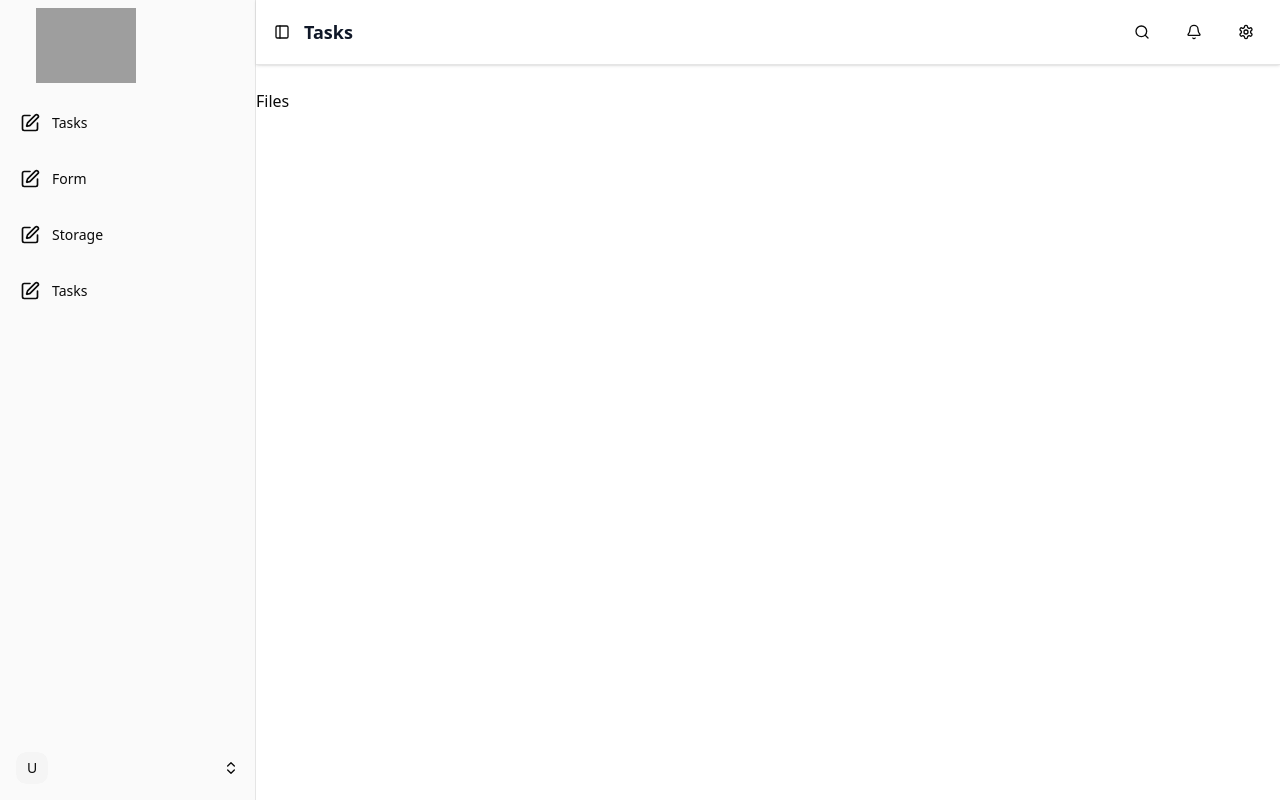
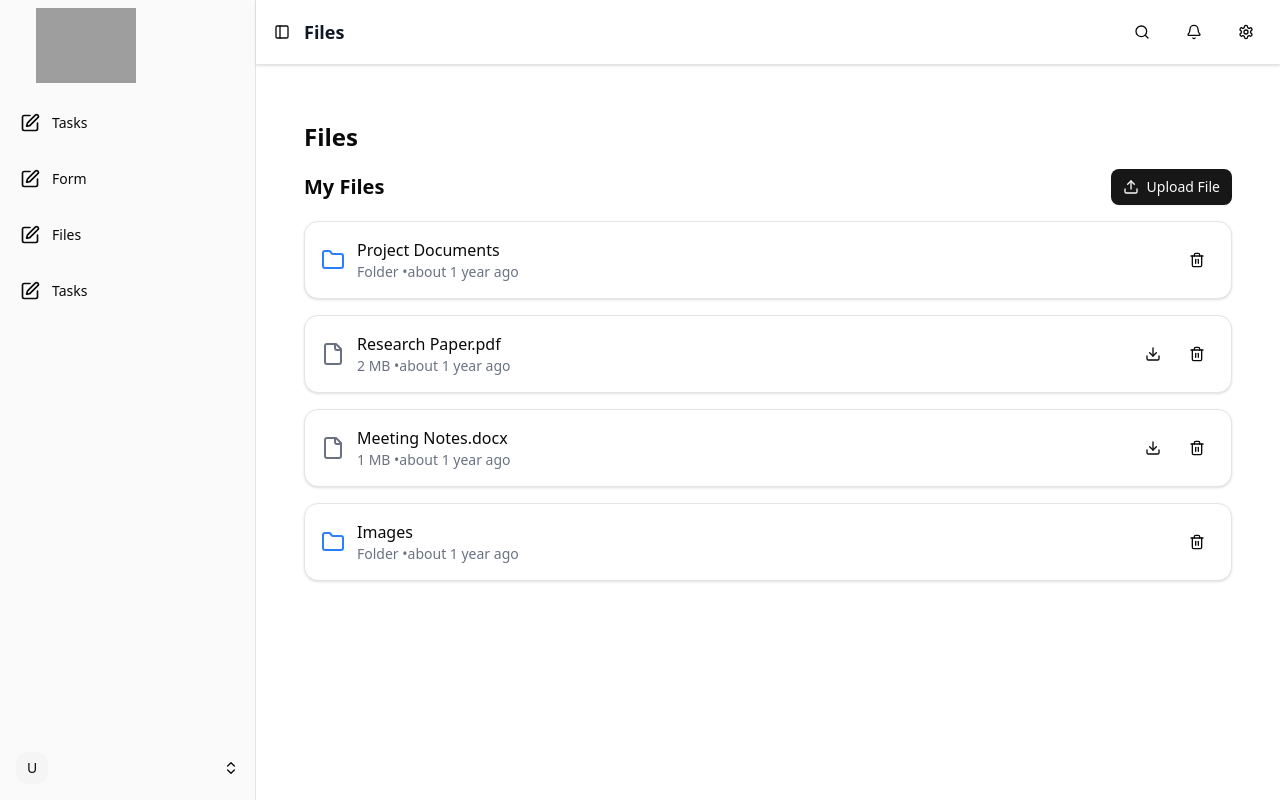
Before and after one commit to emexnord/research-automation-platform, a Next.js app in the folder client/: page /files in a window 1280 px wide. Built offline with nearby package versions, Linux system fonts and the light colour scheme; no server answers; grey boxes are pictures that could not be loaded.

Commit message:
finished the file page

```diff
--- a/client/src/app/(main)/files/page.tsx
+++ b/client/src/app/(main)/files/page.tsx
@@ -1,7 +1,18 @@
+import MaxWidthWrapper from '@/components/max-width-wrapper';
+import { FileManager } from '@/components/file-manager';
 import React from 'react';
 
 const Files = () => {
-    return <div>Files</div>;
+    return (
+        <div>
+            <MaxWidthWrapper className='py-8'>
+                <div className='flex flex-col gap-4'>
+                    <h1 className='text-2xl font-bold'>Files</h1>
+                    <FileManager />
+                </div>
+            </MaxWidthWrapper>
+        </div>
+    );
 };
 
 export default Files;
--- a/client/src/app/(main)/layout.tsx
+++ b/client/src/app/(main)/layout.tsx
@@ -1,11 +1,19 @@
+'use client';
 import Logo from '@/components/Logo';
 import { AppSidebar } from '@/components/app-sidebar';
 import { Button } from '@/registry/new-york-v4/ui/button';
 import { SidebarProvider, SidebarTrigger } from '@/registry/new-york-v4/ui/sidebar';
-
+import { usePathname } from 'next/navigation';
 import { AlignJustify, Bell, Search, Settings } from 'lucide-react';
 
 export default function Layout({ children }: { children: React.ReactNode }) {
+    const pathname = usePathname();
+    const getHeading = () => {
+        const path = pathname.split('/')[1];
+        if (!path) return 'Tasks';
+        return path.charAt(0).toUpperCase() + path.slice(1);
+    };
+
     return (
         <SidebarProvider className='font-roboto'>
             <AppSidebar />
@@ -16,7 +24,7 @@ export default function Layout({ children }: { children: React.ReactNode }) {
                             <SidebarTrigger className='-ml-1'>
                                 <AlignJustify />
                             </SidebarTrigger>
-                            <h2 className='ml-2 text-lg font-semibold text-gray-900 capitalize'>Tasks</h2>
+                            <h2 className='ml-2 text-lg font-semibold text-gray-900 capitalize'>{getHeading()}</h2>
                         </div>
 
                         <div className='flex items-center space-x-4'>
--- a/client/src/components/app-sidebar.tsx
+++ b/client/src/components/app-sidebar.tsx
@@ -75,11 +75,11 @@ export function AppSidebar({ ...props }: React.ComponentProps<typeof Sidebar>) {
                         <SidebarMenuButton
                             className='mt-2 cursor-pointer overflow-visible rounded-lg'
                             onClick={() => window.open('/files', '_self')}
-                            title='Tasks'>
+                            title='Files'>
                             <div className='mx-1'>
                                 <SquarePen size={20} />
                             </div>
-                            <span className='text-md'>Storage</span>
+                            <span className='text-md'>Files</span>
                         </SidebarMenuButton>
                     </SidebarMenuItem>
                     <SidebarMenuItem>
--- /dev/null
+++ b/client/src/components/file-manager.tsx
@@ -0,0 +1,147 @@
+'use client';
+
+import { Button } from '@/registry/new-york-v4/ui/button';
+import { Card } from '@/registry/new-york-v4/ui/card';
+import { Input } from '@/registry/new-york-v4/ui/input';
+import { mockFileService, FileItem } from '@/lib/mock-file-service';
+import { useEffect, useState } from 'react';
+import { FileIcon, FolderIcon, Upload, Download, Trash2 } from 'lucide-react';
+import { formatDistanceToNow } from 'date-fns';
+
+export function FileManager() {
+    const [files, setFiles] = useState<FileItem[]>([]);
+    const [loading, setLoading] = useState(true);
+    const [error, setError] = useState<string | null>(null);
+
+    useEffect(() => {
+        loadFiles();
+    }, []);
+
+    const loadFiles = async () => {
+        try {
+            setLoading(true);
+            const response = await mockFileService.listFiles();
+            setFiles(response.files);
+            setError(null);
+        } catch (err) {
+            setError('Failed to load files');
+            console.error(err);
+        } finally {
+            setLoading(false);
+        }
+    };
+
+    const handleFileUpload = async (event: React.ChangeEvent<HTMLInputElement>) => {
+        const file = event.target.files?.[0];
+        if (!file) return;
+
+        try {
+            setLoading(true);
+            await mockFileService.uploadFile(file);
+            await loadFiles();
+            setError(null);
+        } catch (err) {
+            setError('Failed to upload file');
+            console.error(err);
+        } finally {
+            setLoading(false);
+        }
+    };
+
+    const handleDelete = async (fileId: string) => {
+        try {
+            await mockFileService.deleteFile(fileId);
+            await loadFiles();
+            setError(null);
+        } catch (err) {
+            setError('Failed to delete file');
+            console.error(err);
+        }
+    };
+
+    const formatFileSize = (bytes?: number) => {
+        if (!bytes) return '';
+        const units = ['B', 'KB', 'MB', 'GB'];
+        let size = bytes;
+        let unitIndex = 0;
+        while (size >= 1024 && unitIndex < units.length - 1) {
+            size /= 1024;
+            unitIndex++;
+        }
+        return `${Math.round(size)} ${units[unitIndex]}`;
+    };
+
+    return (
+        <div className="space-y-4">
+            <div className="flex items-center justify-between">
+                <h2 className="text-xl font-semibold">My Files</h2>
+                <div className="flex items-center gap-2">
+                    <Input
+                        type="file"
+                        onChange={handleFileUpload}
+                        className="hidden"
+                        id="file-upload"
+                    />
+                    <Button
+                        onClick={() => document.getElementById('file-upload')?.click()}
+                        className="flex items-center gap-2"
+                    >
+                        <Upload className="h-4 w-4" />
+                        Upload File
+                    </Button>
+                </div>
+            </div>
+
+            {error && (
+                <div className="rounded-md bg-red-50 p-4 text-red-500">
+                    {error}
+                </div>
+            )}
+
+            {loading ? (
+                <div className="text-center">Loading...</div>
+            ) : (
+                <div className="grid gap-4">
+                    {files.map((file) => (
+                        <Card key={file.id} className="p-4">
+                            <div className="flex items-center justify-between">
+                                <div className="flex items-center gap-3">
+                                    {file.type === 'folder' ? (
+                                        <FolderIcon className="h-6 w-6 text-blue-500" />
+                                    ) : (
+                                        <FileIcon className="h-6 w-6 text-gray-500" />
+                                    )}
+                                    <div>
+                                        <h3 className="font-medium">{file.name}</h3>
+                                        <p className="text-sm text-gray-500">
+                                            {file.type === 'file' ? formatFileSize(file.size) : 'Folder'} •
+                                            {formatDistanceToNow(new Date(file.modifiedAt), { addSuffix: true })}
+                                        </p>
+                                    </div>
+                                </div>
+                                <div className="flex items-center gap-2">
+                                    {file.type === 'file' && (
+                                        <Button
+                                            variant="ghost"
+                                            size="icon"
+                                            onClick={() => window.open(`/api/files/${file.id}`, '_blank')}
+                                        >
+                                            <Download className="h-4 w-4" />
+                                        </Button>
+                                    )}
+                                    <Button
+                                        variant="ghost"
+                                        size="icon"
+                                        onClick={() => handleDelete(file.id)}
+                                    >
+                                        <Trash2 className="h-4 w-4" />
+                                    </Button>
+                                </div>
+                            </div>
+                        </Card>
+                    ))}
+                </div>
+            )}
+        </div>
+    );
+}
--- /dev/null
+++ b/client/src/lib/mock-file-service.ts
@@ -0,0 +1,79 @@
+export interface FileItem {
+    id: string;
+    name: string;
+    type: 'file' | 'folder';
+    size?: number;
+    modifiedAt: string;
+    mimeType: string;
+}
+
+// Mock data
+const mockFiles: FileItem[] = [
+    {
+        id: '1',
+        name: 'Project Documents',
+        type: 'folder',
+        modifiedAt: '2024-03-20T10:00:00Z',
+        mimeType: 'application/vnd.google-apps.folder'
+    },
+    {
+        id: '2',
+        name: 'Research Paper.pdf',
+        type: 'file',
+        size: 2048576, // 2MB
+        modifiedAt: '2024-03-19T15:30:00Z',
+        mimeType: 'application/pdf'
+    },
+    {
+        id: '3',
+        name: 'Meeting Notes.docx',
+        type: 'file',
+        size: 1048576, // 1MB
+        modifiedAt: '2024-03-18T09:15:00Z',
+        mimeType: 'application/vnd.openxmlformats-officedocument.wordprocessingml.document'
+    },
+    {
+        id: '4',
+        name: 'Images',
+        type: 'folder',
+        modifiedAt: '2024-03-17T14:20:00Z',
+        mimeType: 'application/vnd.google-apps.folder'
+    }
+];
+
+class MockFileService {
+    private files: FileItem[] = [...mockFiles];
+
+    async listFiles(): Promise<{ files: FileItem[] }> {
+        // Simulate API delay
+        await new Promise(resolve => setTimeout(resolve, 500));
+        return { files: this.files };
+    }
+
+    async uploadFile(file: File): Promise<FileItem> {
+        // Simulate API delay
+        await new Promise(resolve => setTimeout(resolve, 1000));
+
+        const newFile: FileItem = {
+            id: Math.random().toString(36).substr(2, 9),
+            name: file.name,
+            type: 'file',
+            size: file.size,
+            modifiedAt: new Date().toISOString(),
+            mimeType: file.type
+        };
+
+        this.files = [newFile, ...this.files];
+        return newFile;
+    }
+
+    async deleteFile(fileId: string): Promise<boolean> {
+        // Simulate API delay
+        await new Promise(resolve => setTimeout(resolve, 500));
+
+        this.files = this.files.filter(file => file.id !== fileId);
+        return true;
+    }
+}
+
+export const mockFileService = new MockFileService();
```
